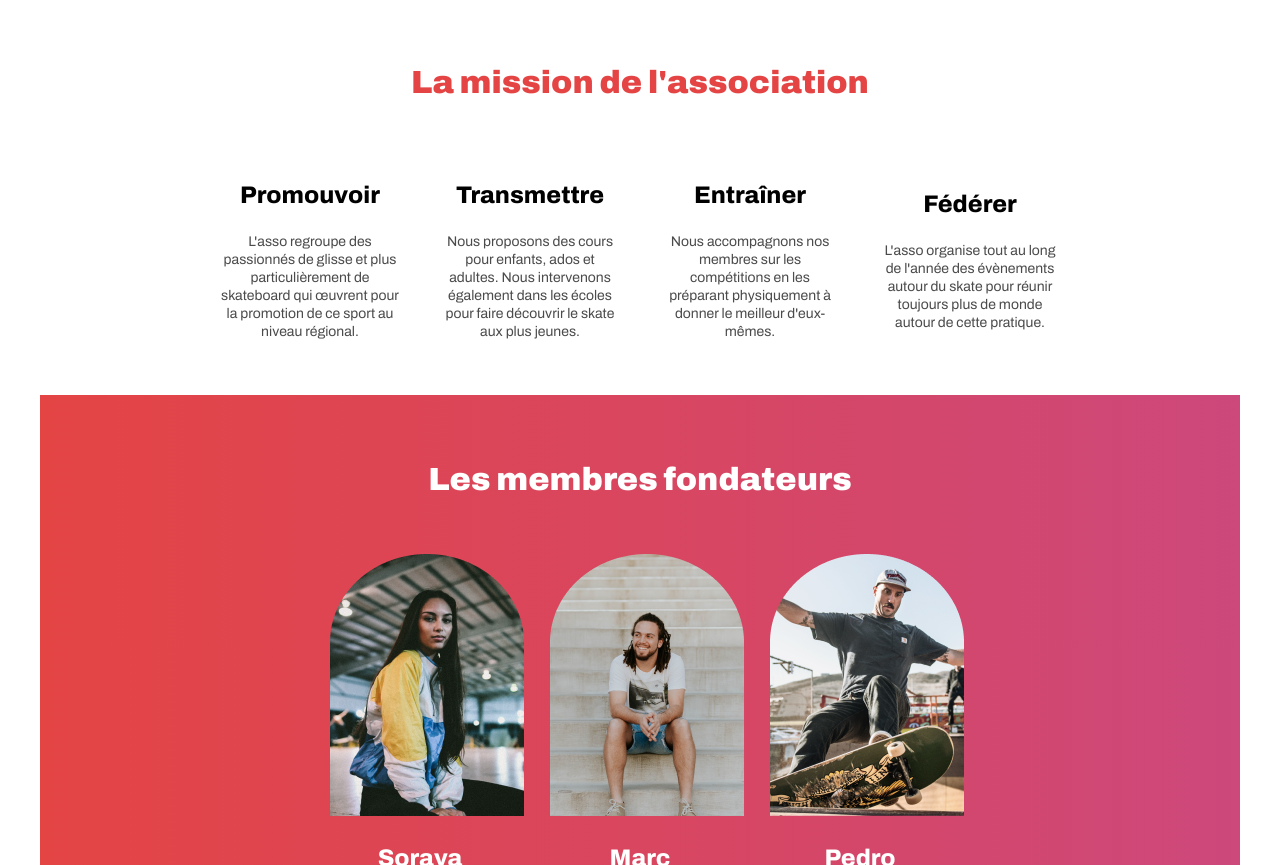
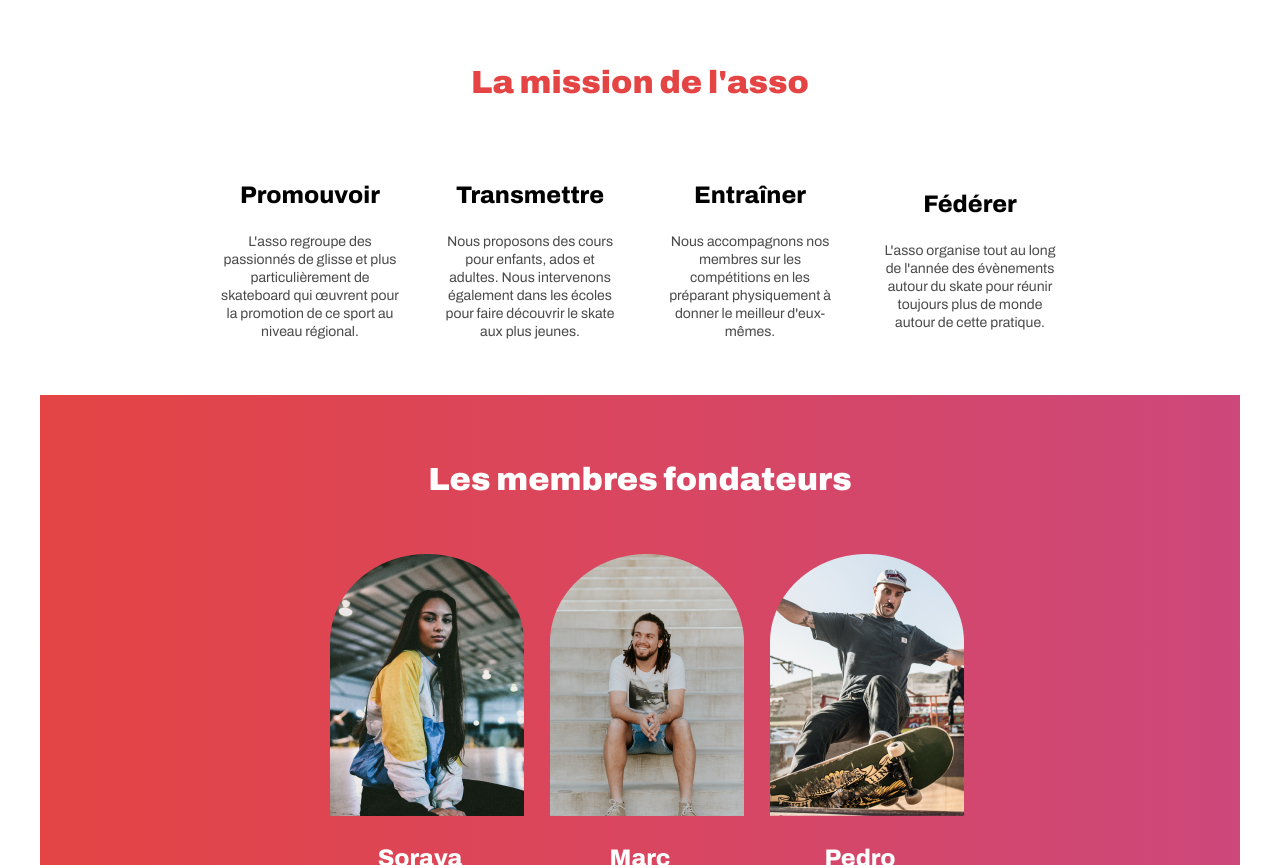
Before and after one commit to Sebil21/RidingCities, a plain HTML site: page index.html in a window 1280 px wide. Shown: the part 882-1747 px from the top of the page. Drawn offline with Linux system fonts and the light colour scheme.

Commit message:
test netlify

```diff
--- a/index.html
+++ b/index.html
@@ -19,7 +19,7 @@
 			</header>
 			<main>
 				<section>
-					<h2>La mission de l'association</h2>
+					<h2>La mission de l'asso</h2>
 					<div class="directionRow">
 						<article>
 							<h3>Promouvoir</h3>
```
